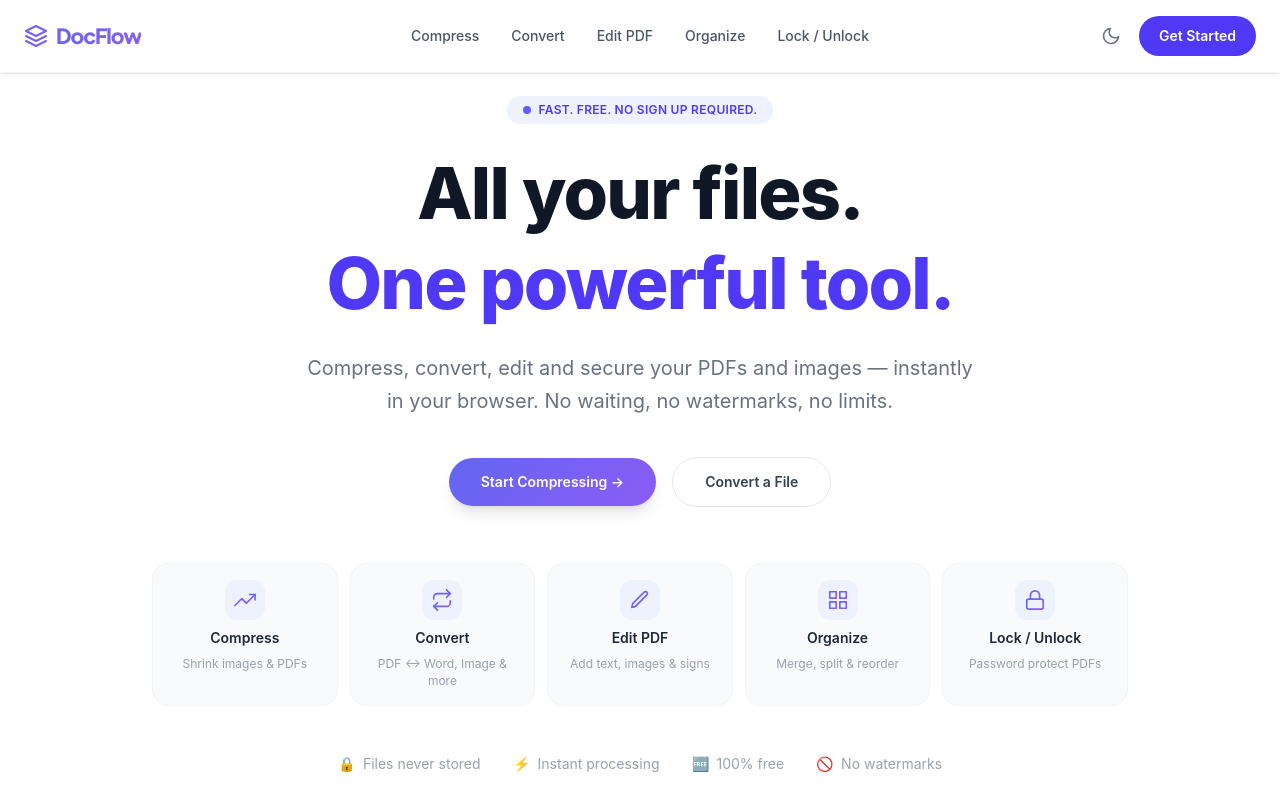
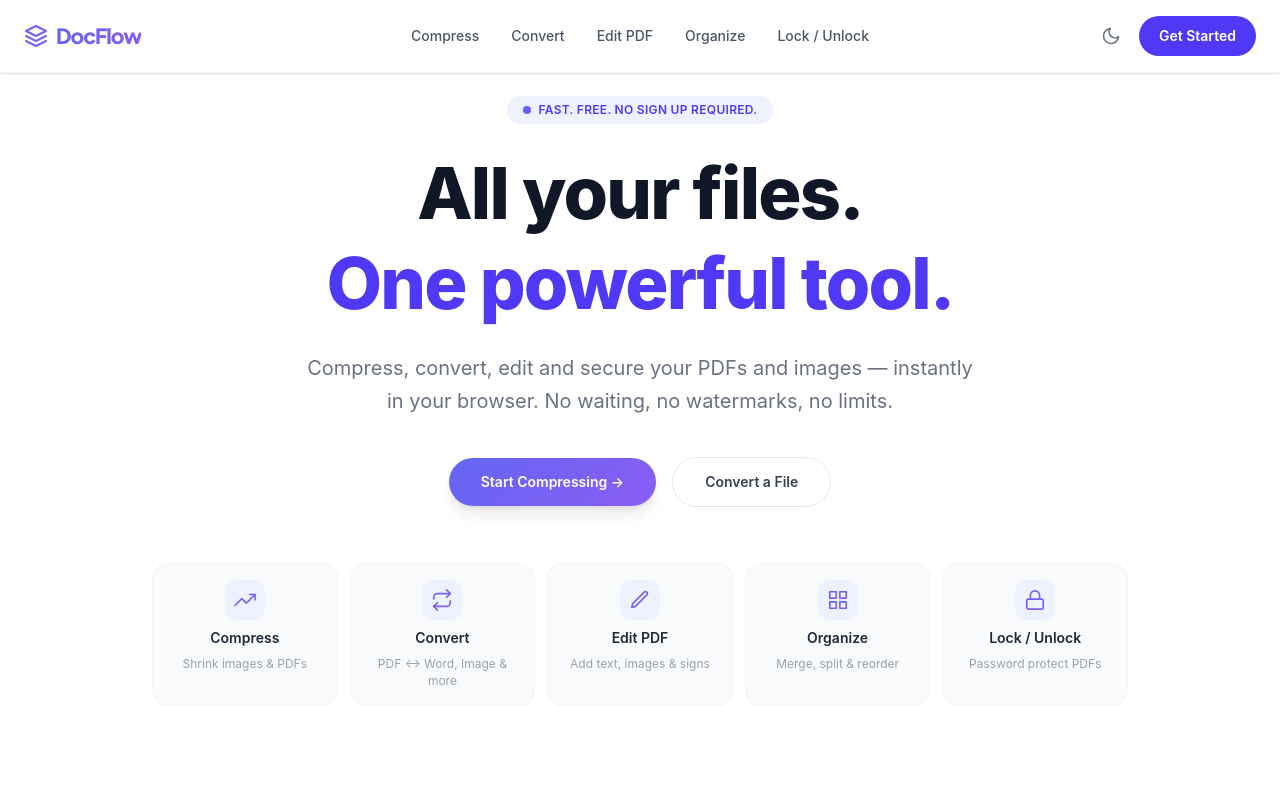
Before and after one commit to heisenbergg24/docflow-frontend, a React (Vite) app: page / in a window 1280 px wide. Shown: the top 800 px of the page. Built offline with nearby package versions, Linux system fonts and the light colour scheme.

Commit message:
style: remove trust strip from hero

```diff
--- a/src/components/Hero.jsx
+++ b/src/components/Hero.jsx
@@ -68,12 +68,7 @@ const features = [
   },
 ]
 
-const trustItems = [
-  { icon: '🔒', text: 'Files never stored' },
-  { icon: '⚡', text: 'Instant processing' },
-  { icon: '🆓', text: '100% free' },
-  { icon: '🚫', text: 'No watermarks' },
-]
+
 
 function Hero() {
   return (
@@ -133,15 +128,7 @@ function Hero() {
           ))}
         </div>
 
-        {/* Trust strip */}
-        <div className="flex flex-wrap items-center justify-center gap-x-8 gap-y-3">
-          {trustItems.map((t) => (
-            <div key={t.text} className="flex items-center gap-2 text-sm text-gray-400 dark:text-gray-500">
-              <span>{t.icon}</span>
-              <span>{t.text}</span>
-            </div>
-          ))}
-        </div>
+
 
       </div>
     </section>
```
